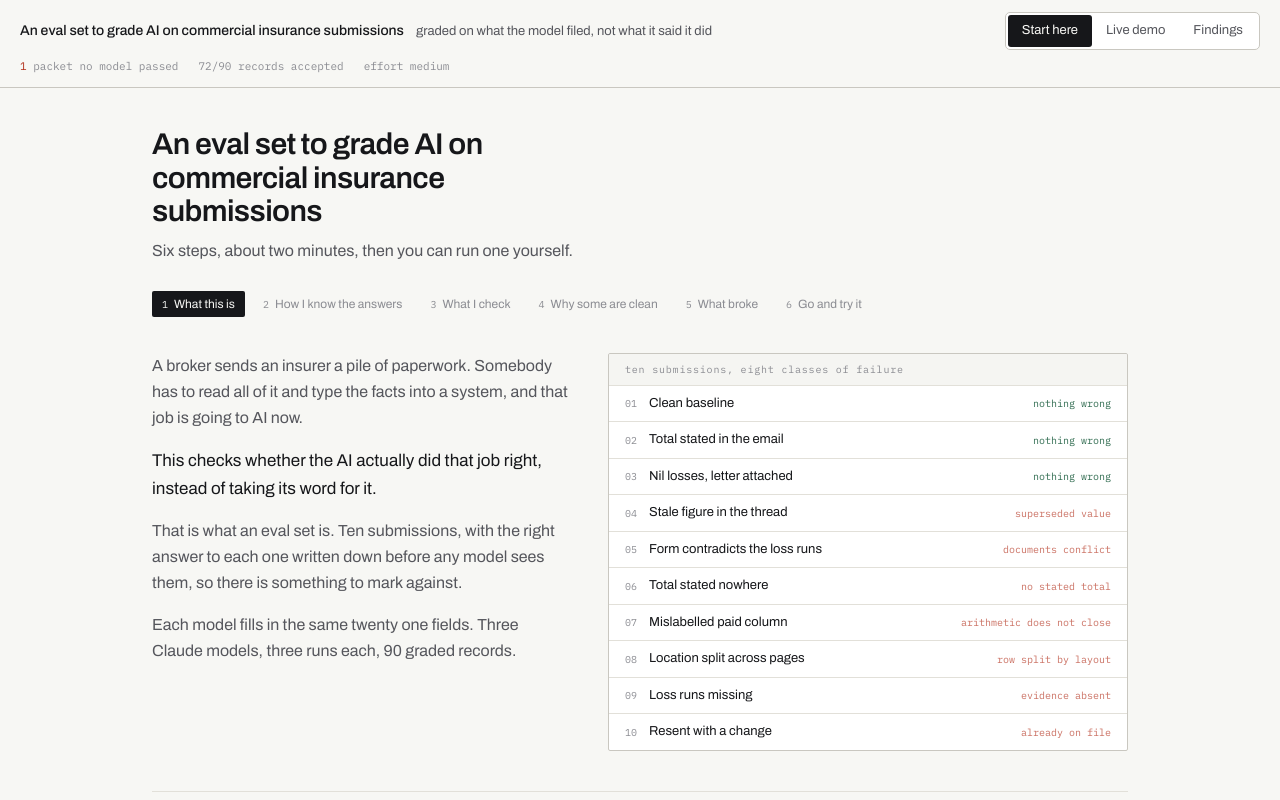
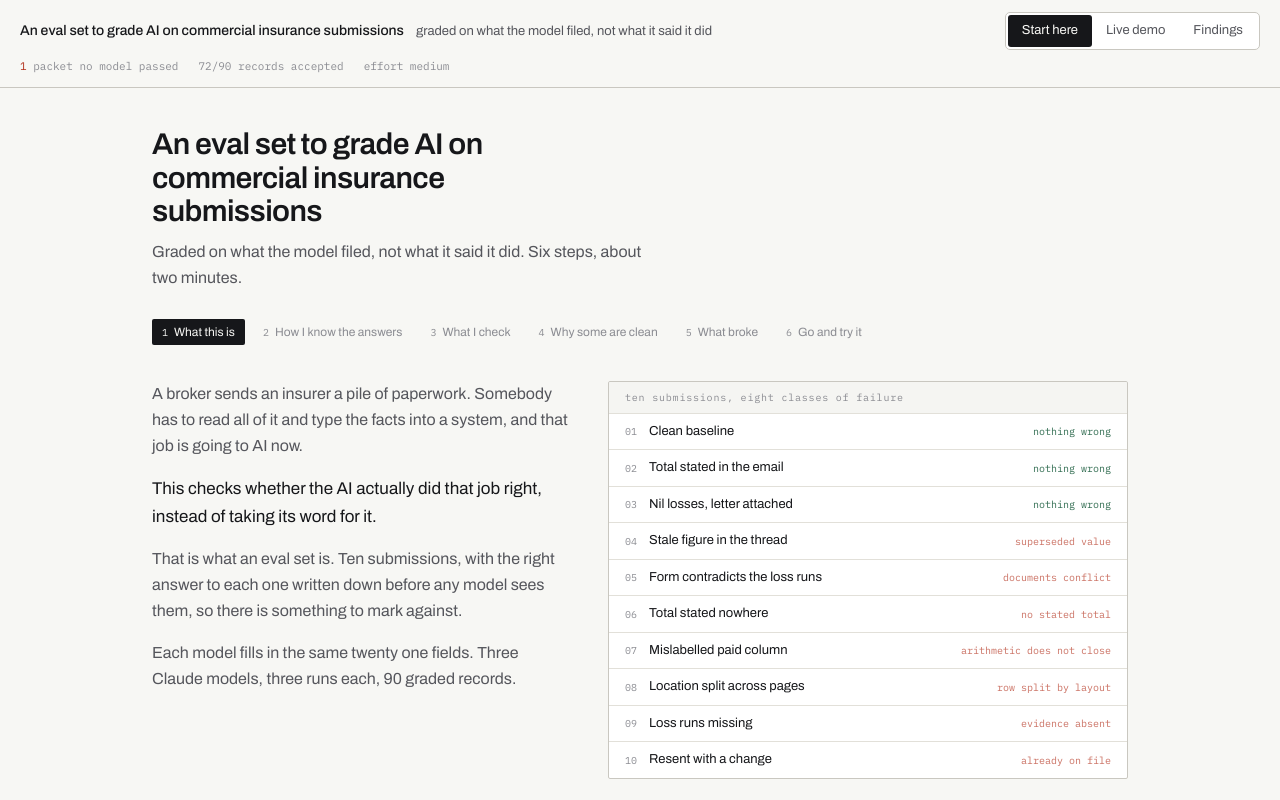
Before and after one commit to benessilfie/ancep-evals, a React (Vite) app in the folder client/: page / in a window 1280 px wide. Built offline with nearby package versions, Linux system fonts and the light colour scheme; no server answers.

Commit message:
fix: put the differentiator in the page subtitle

```diff
--- a/client/src/components/HowItWorks.tsx
+++ b/client/src/components/HowItWorks.tsx
@@ -61,8 +61,9 @@ export function HowItWorks({
           <h1 className="max-w-[24ch] text-[1.875rem] leading-[1.12] font-semibold tracking-[-0.02em]">
             An eval set to grade AI on commercial insurance submissions
           </h1>
-          <p className="mt-2.5 text-[1rem] text-ink-soft">
-            Six steps, about two minutes, then you can run one yourself.
+          <p className="mt-2.5 max-w-[56ch] text-[1rem] leading-relaxed text-ink-soft">
+            Graded on what the model filed, not what it said it did. Six steps, about two
+            minutes.
           </p>
         </div>
 
```
